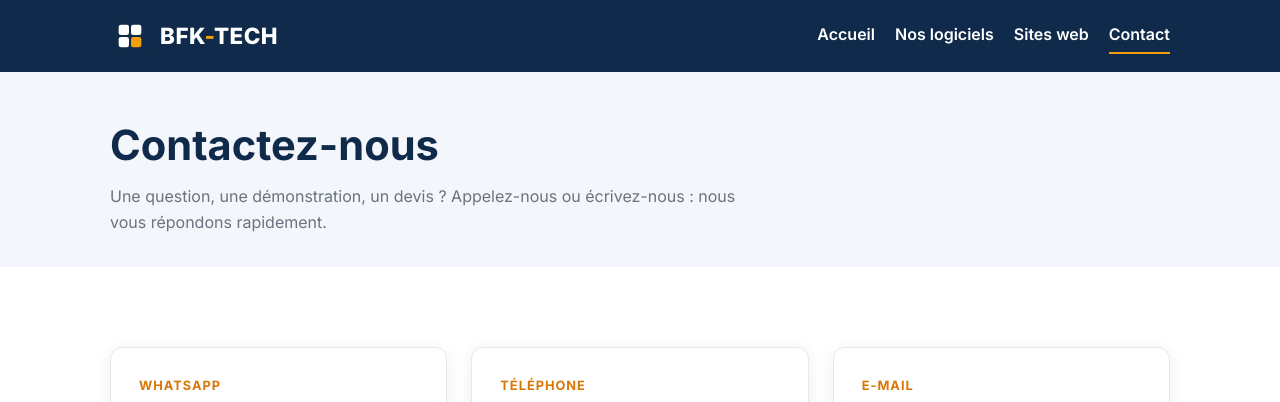
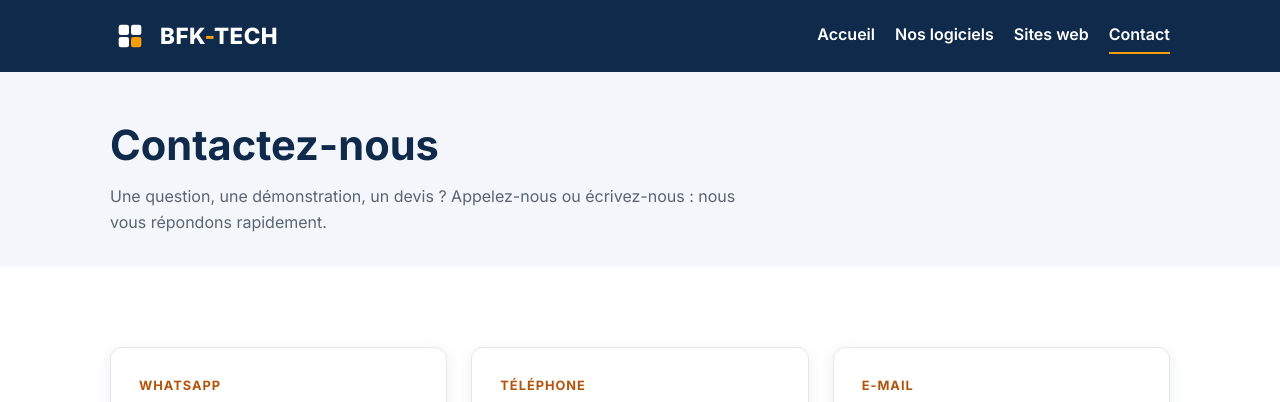
Before and after one commit to BFK09/bfk-tech-vitrine, an Eleventy site: page src/contact.html in a window 1280 px wide. Shown: the top 402 px of the page. Built offline with nearby package versions, Linux system fonts and the light colour scheme; Eleventy itself is replaced by a stand-in of ours; files that its build step writes are made by us from their sources.

Commit message:
Accessibilité : contraste des étiquettes orange et du texte gris (audit Lighthouse)
Co-Authored-By: Claude Opus 5.5 <noreply@anthropic.com>

```diff
--- a/src/css/style.css
+++ b/src/css/style.css
@@ -24,9 +24,10 @@
     --color-primary: #0f2a4a;      /* bleu foncé : en-tête, titres */
     --color-primary-light: #1d4e89;
     --color-accent: #f59e0b;       /* orange : boutons, détails */
-    --color-accent-dark: #d97706;
+    --color-accent-dark: #d97706;  /* fond des boutons au survol */
+    --color-accent-text: #b45309;  /* orange pour du TEXTE : contraste 5:1 sur blanc (minimum 4,5:1) */
     --color-text: #1f2937;
-    --color-muted: #6b7280;
+    --color-muted: #5b6472;        /* gris des textes secondaires : 5,5:1 sur le fond pâle */
     --color-bg: #ffffff;
     --color-bg-soft: #f3f6fa;      /* fond des sections alternées */
     --color-border: #e5e7eb;
@@ -223,7 +224,7 @@ img {
     font-weight: 700;
     text-transform: uppercase; /* majuscules par le CSS, pas tapées */
     letter-spacing: 1px;
-    color: var(--color-accent-dark);
+    color: var(--color-accent-text);
     margin-bottom: 8px;
 }
 
```
